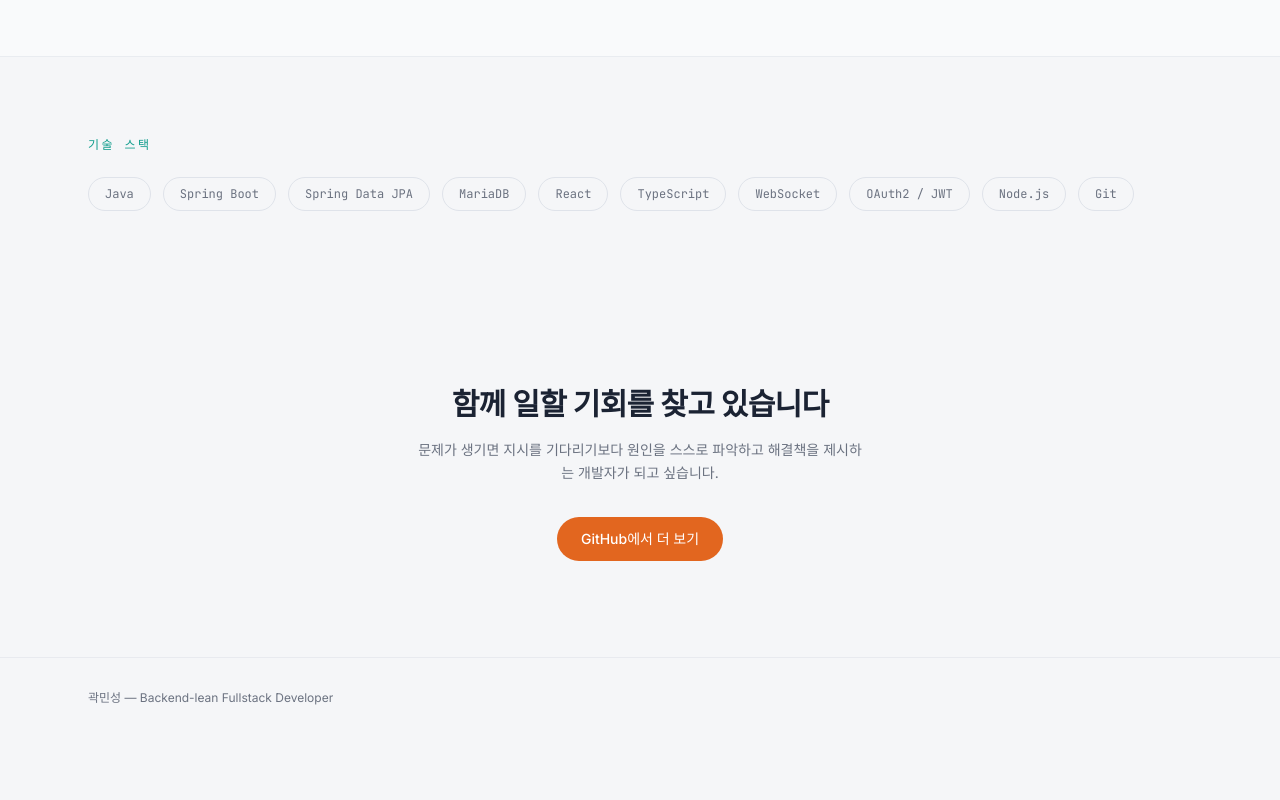
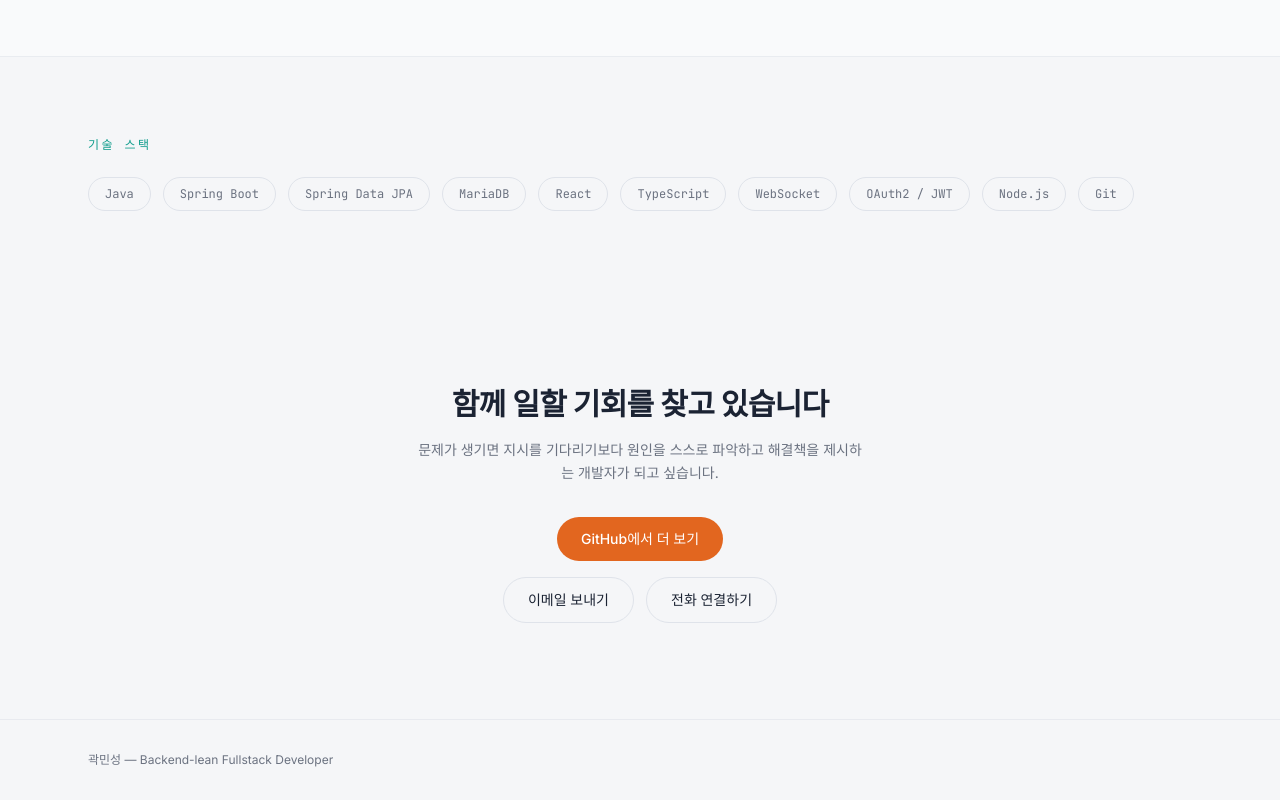
Before and after one commit to minsung1102/minsung-portfolio, a Next.js app: page / in a window 1280 px wide. Shown: the part 2939-3739 px from the top of the page. Before the commit the page ends 3677 px from the top, so only its background shows below. Built offline with nearby package versions, Linux system fonts and the light colour scheme.

Commit message:
정보 추가

```diff
--- a/app/page.tsx
+++ b/app/page.tsx
@@ -369,6 +369,20 @@ export default function Home() {
         >
           GitHub에서 더 보기
         </a>
+        <div className="mt-4 flex flex-wrap items-center justify-center gap-3">
+          <a
+            href="mailto:kms38400097@gmail.com"
+            className="inline-block rounded-full border border-line px-6 py-3 text-sm font-medium text-text transition-colors hover:border-accent"
+          >
+            이메일 보내기
+          </a>
+          <a
+            href="tel:010-3840-0097"
+            className="inline-block rounded-full border border-line px-6 py-3 text-sm font-medium text-text transition-colors hover:border-accent"
+          >
+            전화 연결하기
+          </a>
+        </div>
       </section>
 
       <footer className="border-t border-line/60 py-8">
```
